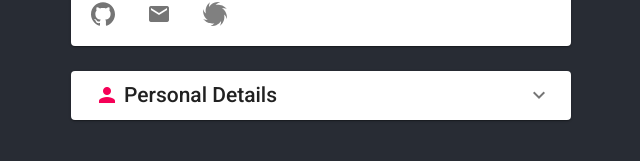
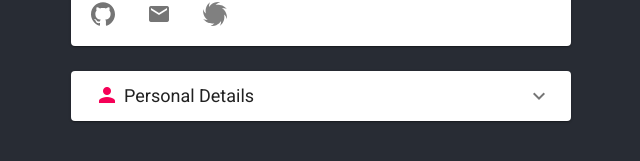
Before and after one commit to realChesta/homepage-v2, a React (Create React App) app: page / in a window 1280 px wide. Shown: the part 259-420 px from the top of the page, without its empty margins (319-959 px from the left). Built offline with nearby package versions, Linux system fonts and the light colour scheme.

Commit message:
Small styling adjustments in PersonalPanel

```diff
--- a/src/js/GridItem.js
+++ b/src/js/GridItem.js
@@ -4,7 +4,7 @@ import {Grid} from "@material-ui/core";
 class GridItem extends Component {
   render() {
     return (
-      <Grid style={{marginBottom: "5px"}} container spacing={8}>
+      <Grid style={{marginBottom: "5px"}} container spacing={16}>
         <Grid item style={{ width: "30%", textAlign: "right", fontWeight: "500" }}>
           <label className="grid-header">{this.props.header}</label>
         </Grid>
--- a/src/js/PersonalPanel.js
+++ b/src/js/PersonalPanel.js
@@ -19,8 +19,8 @@ class PersonalPanel extends Component {
       <ExpansionPanel className="panel">
         <ExpansionPanelSummary expandIcon={<Icon>expand_more</Icon>}>
           <Icon color="secondary">person</Icon>
-          <Typography variant="title" style={{marginLeft: "5px"}}>
-            Personal Details
+          <Typography style={{marginLeft: "5px", fontSize: "18px", fontWeight: "regular"}}>
+              Personal Details
           </Typography>
         </ExpansionPanelSummary>
         <ExpansionPanelDetails>
```
